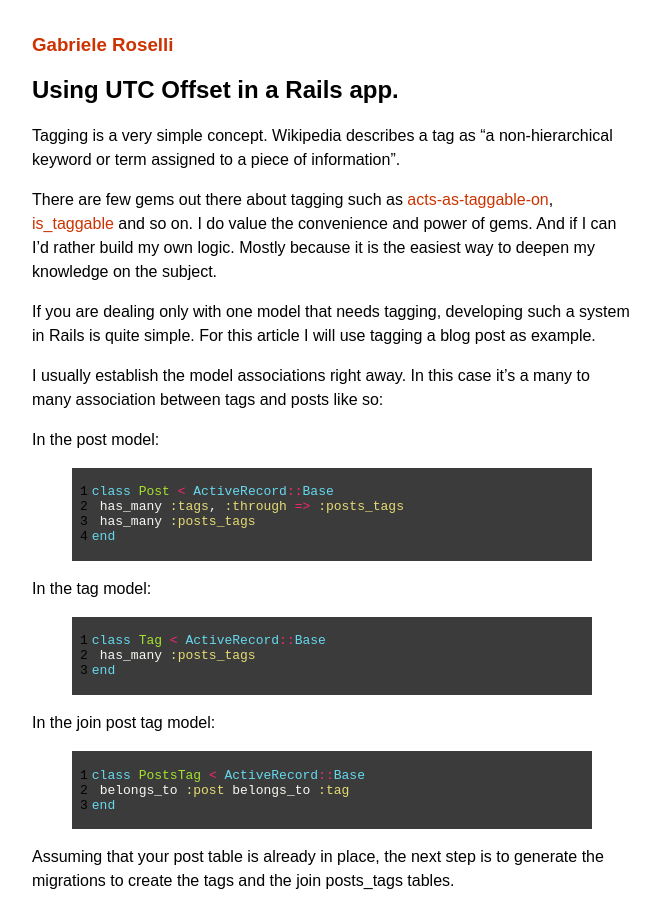
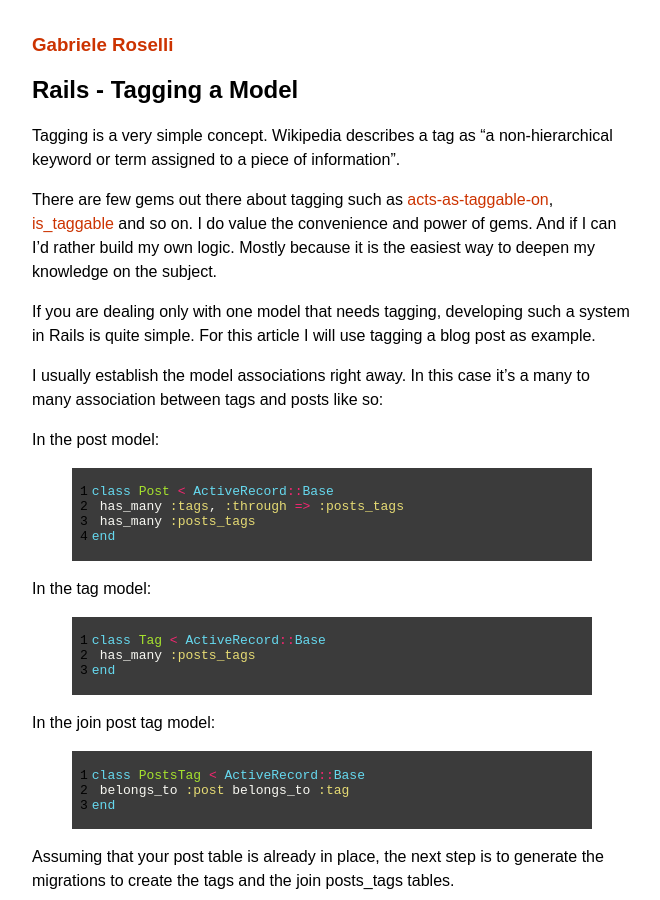
Before and after one commit to gabroselli/gabroselli.github.io, a Jekyll site: the page built from _posts/2011-03-12-Rails_Tagging_a_Model.markdown, in a window 1280 px wide and 900 px high. Shown: the whole window, without its empty margins (308-968 px from the left). Built offline with Jekyll 4.4.1, drawn with Linux system fonts in a browser that asks for light colours.

Commit message:
Changed title of the article.

```diff
--- a/_posts/2011-03-12-Rails_Tagging_a_Model.markdown
+++ b/_posts/2011-03-12-Rails_Tagging_a_Model.markdown
@@ -1,6 +1,6 @@
 ---
 layout: post
-title: Using UTC Offset in a Rails app.
+title: Rails - Tagging a Model
 ---
 Tagging is a very simple concept. Wikipedia describes a tag as "a non-hierarchical keyword or term assigned to a piece of information".
 
```
